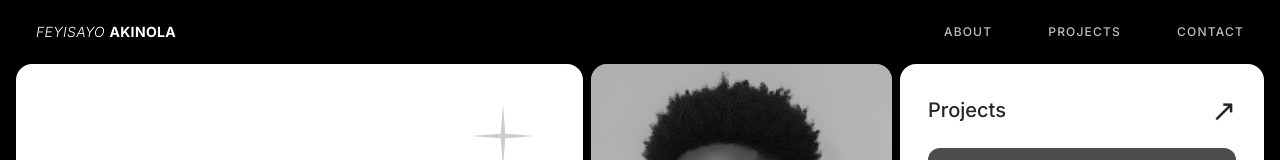
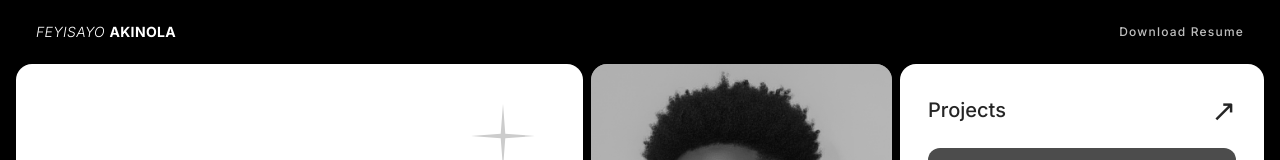
Before and after one commit to feyi-akinola/portfolio-2, a React app: page / in a window 1280 px wide. Shown: the top 160 px of the page. Built offline with nearby package versions, Linux system fonts and the light colour scheme; the HTML template or start-up script is replaced by a standard one.

Commit message:
Download resume in nav bar

```diff
--- a/src/components/NavBar.tsx
+++ b/src/components/NavBar.tsx
@@ -1,4 +1,8 @@
-const NAV_LINKS = ["ABOUT", "PROJECTS", "CONTACT"] as const;
+type Link = { name: string; url: string };
+
+const NAV_LINKS: Link[] = [
+  { name: "Download Resume", url: "/resume/Feyisayo_Akinola_Resume.pdf" }
+] as const;
 
 export default function NavBar() {
   return (
@@ -8,13 +12,16 @@ export default function NavBar() {
         <span className="font-bold">AKINOLA</span>
       </div>
       <div className="flex gap-14">
-        {NAV_LINKS.map((link) => (
+        {NAV_LINKS.map(({ name, url }) => (
           <a
-            key={link}
-            href="#"
-            className="text-white text-xs font-medium tracking-widest opacity-75 button-text-light_ no-underline"
+            key={name}
+            href={url}
+            target="_blank"
+            download
+            className="text-white text-xs font-medium tracking-widest
+              opacity-75 button-text-light_ no-underline"
           >
-            {link}
+            {name}
           </a>
         ))}
       </div>
```
